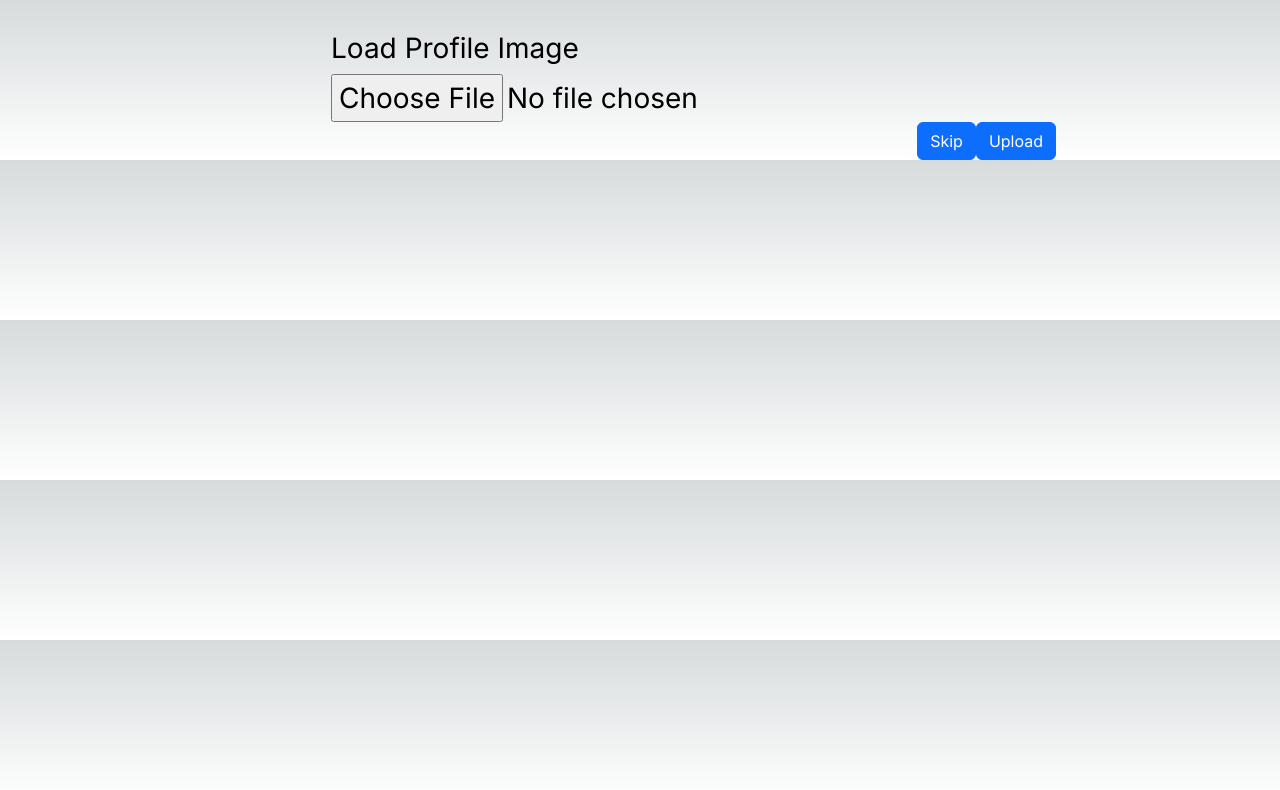
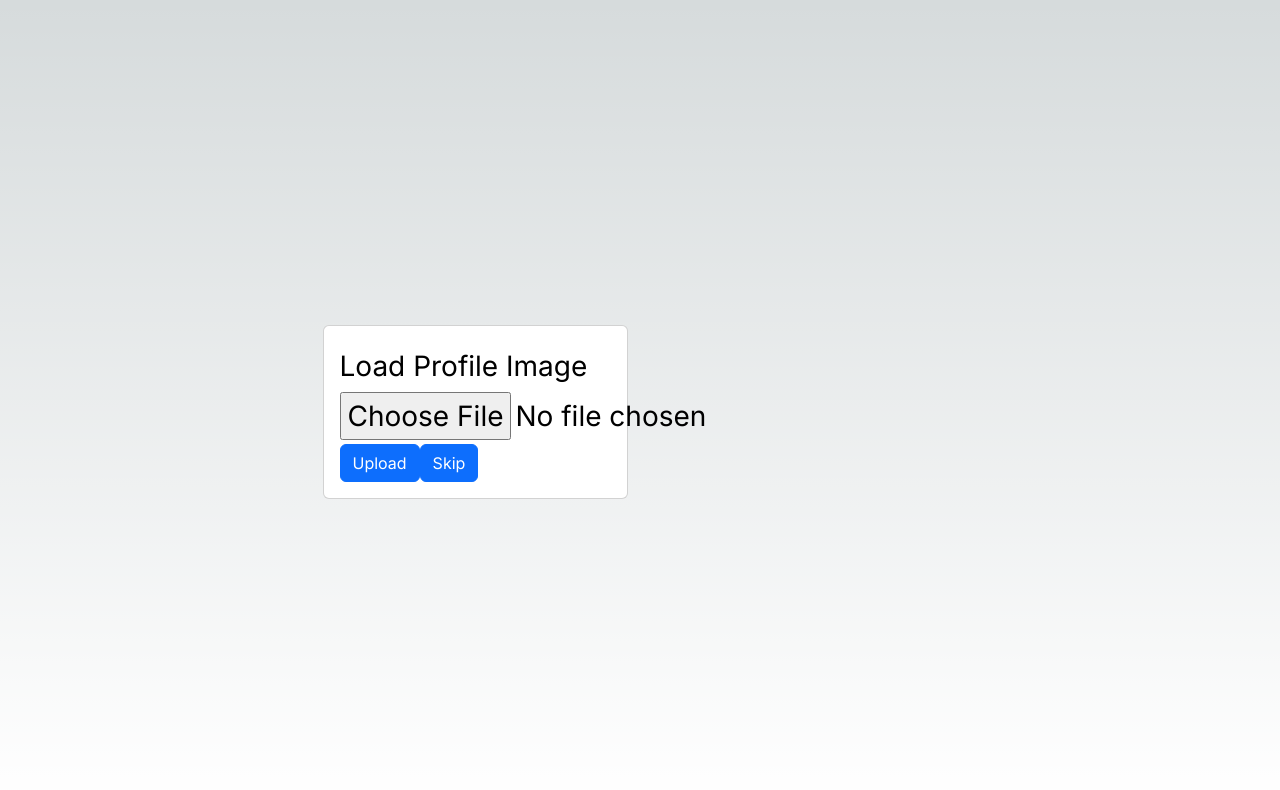
Before and after one commit to kacyphan7/instaVerse-react, a Next.js app: page /users/profileimage in a window 1280 px wide. Shown: the top 790 px of the page. Built offline with nearby package versions, Linux system fonts and the light colour scheme.

Commit message:
minor updates

```diff
--- a/src/app/users/profile/[userId]/page.js
+++ b/src/app/users/profile/[userId]/page.js
@@ -21,7 +21,7 @@ import moment from 'moment';
 import ModalManager from '@/app/post/new/modalManager';
 
 
-export default function FilterablePostTable({ openModal }) {
+export default function FilterablePostTable() {
 
     const [data, setData] = useState([]);
     const [userInfo, setUserInfo] = useState(null);
@@ -36,6 +36,7 @@ export default function FilterablePostTable({ openModal }) {
     const [comments, setComments] = useState(0);
     const [commentBody, setCommentBody] = useState('');
     const [loggedInUser, setLoggedInUser] = useState(null);
+    const [photoUploaded, setPhotoUploaded] = useState(false);
 
 
     const customStyles = {
@@ -76,7 +77,7 @@ export default function FilterablePostTable({ openModal }) {
     };
 
     useEffect(() => {
-        //setAuthToken(localStorage.getItem('jwtToken'));
+        setAuthToken(localStorage.getItem('jwtToken'));
         if (orderOneComplete) {
             if (localStorage.getItem('jwtToken')) {
                 axios.get(`${process.env.NEXT_PUBLIC_SERVER_URL}/users/${localStorage.getItem('userId')}`)
@@ -133,6 +134,15 @@ export default function FilterablePostTable({ openModal }) {
         setSelectedPostId(null);
         setIsOpen(false);
     };
+
+    // const handleAddLike = (postId, userId) => {
+    //     axios.post(`${process.env.NEXT_PUBLIC_SERVER_URL}/posts/${postId}/likes/new`, { userId })
+    //         .then(response => {
+    //             // console.log('response.data.post', response.data.post);
+    //             setSinglePost(response.data.post);
+    //         })
+    //         .catch(error => console.log('===> Error in Adding like', error));
+    // };
 
     const handleCommentSubmit = (e) => {
         e.preventDefault();
@@ -270,12 +280,13 @@ export default function FilterablePostTable({ openModal }) {
                                 &nbsp;
                                 &nbsp;
                                 <hr />
-                                <div className="box-body" style={{ position: 'absolute', right: '0', width: '25%' }}>
+                                <div className="box-body" style={{ display: 'flex', justifyContent: 'space-between', flexDirection: 'column', height: '100%', position: 'absolute', right: '0', width: '25%' }}>
+                                    <div>
                                         <div style={{ display: 'inline-flex' }}>
                                             <img src={userInfo.profilePicture || 'https://freesvg.org/img/abstract-user-flat-4.png'}
                                                 alt="Profile Image"
                                                 style={{ width: '30px' }} />&nbsp;
-                                        <a href={'/users/profile/' + singlePost.username} >{singlePost.username}</a>
+                                            <a href={'/users/profile/' + userInfo._id} >{userInfo.username}</a>
                                         </div>
                                         <hr />
                                         <div style={{ display: 'inline-flex', width: '100%' }}>
@@ -284,11 +295,14 @@ export default function FilterablePostTable({ openModal }) {
                                         <hr />
                                         {/* {singlePostDateTimeAgo} */}
 
-                                    <div style={{ maxHeight: '400px', overflowY: 'auto' }}>
+                                        <div style={{ maxHeight: '800px', overflowY: 'auto' }}>
                                             {commentRows}
                                         </div>
+                                    </div>
+                                    <div>
                                         <div className="instagram-post-actions">
                                             <hr />
+                                            {/* <button type="button" onClick={() => handleAddLike(singlePost._id, userInfo._id)} className="btn btn-default btn-xs"> */}
                                             <button type="button" className="btn btn-default btn-xs">
                                                 <FontAwesomeIcon icon={faHeart} />
                                             </button>
@@ -321,6 +335,8 @@ export default function FilterablePostTable({ openModal }) {
                                                     Post
                                                 </button>
                                             </form>
+                                            <br />
+                                        </div>
                                     </div>
                                 </div>
 
--- a/src/app/users/profileimage/page.js
+++ b/src/app/users/profileimage/page.js
@@ -40,21 +40,30 @@ const ProfileImage = ({ editProfileImage }) => {
     if (redirect) { router.push('/users/login'); }
 
     return (
+        <main className="d-flex justify-content-center align-items-center vh-100">
             <div className="row mt-4">
-            <div className="col-md-7 offset-md-3">
+                <div className="col-md-6">
+                    <div className="card card-body">
                         <div >
                             <h2 className="py-2">Load Profile Image</h2>
                             <form onSubmit={handleSubmit}>
                                 <div className="form-group">
                                     <input type="file" name="profileImage" onChange={handleProfileImage} />
+
                                 </div>
-                        <button type="submit" className="btn btn-primary float-right" onClick={handleSubmit}>Upload</button>
-                        <button type="button" className="btn btn-primary float-right" onClick={handleNo}>Skip</button>
+
+                                <button type="submit" className="btn btn-primary " onClick={handleSubmit}>Upload</button>
+                                <button type="button" className="btn btn-primary " onClick={handleNo}>Skip</button>
                                 {profileImage && <UploadProfileImage profileImage={profileImage} />}
                             </form>
                         </div>
                     </div>
+
                 </div>
+            </div>
+        </main>
+
+
     );
 };
 
--- a/src/app/users/profileimage/uploadProfile.js
+++ b/src/app/users/profileimage/uploadProfile.js
@@ -1,8 +1,9 @@
 'use client';
-import React, { useState } from 'react';
+import React, { useState, useEffect } from 'react';
 import axios from 'axios';
 import { useRouter } from 'next/navigation';
 import setAuthToken from '@/app/utils/setAuthToken';
+import { use } from 'passport';
 
 
 
@@ -10,10 +11,11 @@ import setAuthToken from '@/app/utils/setAuthToken';
 
 
 
-export default function UploadProfileImage({ profileImage }) {
+export default function UploadProfileImage({ profileImage, updateUserData }) {
     // const [redirect, setRedirect] = useState(false);
     const [isLoading, setLoading] = useState(true);
 
+    useEffect(() => {
         const handle = (image) => {
             // console.log('This is happening');
             const formData = new FormData();
@@ -32,17 +34,20 @@ export default function UploadProfileImage({ profileImage }) {
                         .then((response) => {
                             // console.log('response.data', response.data);
                             // setRedirect(true);
+                            updateUserData(response.data.user);
                             setLoading(false);
                         })
                         .catch((error) => console.log('Error', error));
                 })
                 .catch((error) => console.log('Error', error));
         };
+        handle(profileImage);
+    }, [profileImage, updateUserData]);
 
-    // Call the handle function when the component mounts
-    React.useEffect(() => {
-        handle(profileImage);
-    }, [profileImage]);
+    // // Call the handle function when the component mounts
+    // React.useEffect(() => {
+    //     handle(profileImage);
+    // }, [profileImage, updateUserData]);
 
     if (isLoading) return <p>Loading...</p>;
     // return <div>Loading...</div>; // Placeholder while the upload is in progress
```
Also changed, not shown: src/app/search/page.js (+6 -1 lines). Lines whose indentation alone changed are shown as unchanged.
